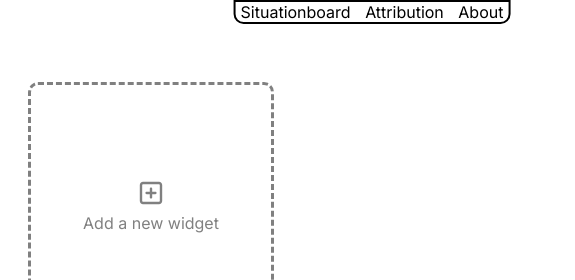
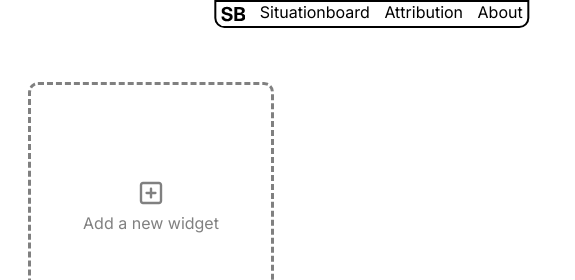
Before and after one commit to nouxinf/situationboard, a website: page public/index.html in a window 1280 px wide. Shown: the top 280 px of the page, 268-843 px from the left. Drawn offline with Linux system fonts and the light colour scheme; no server answers.

Commit message:
add situationboard icon to menu bar

```diff
--- a/public/index.html
+++ b/public/index.html
@@ -40,6 +40,11 @@
 	</head>
 	<body>
 		<div id="macaroni-heading">
+			<span id="icon-macaroni-span"
+				><img
+					id="icon-macaroni"
+					src="favicon.svg"
+			/></span>
 			<span id="situationboard-macaroni">Situationboard</span>
 			<span id="attribution-macaroni">Attribution</span>
 			<span id="about-macaroni">About</span>
--- a/public/macaroni.js
+++ b/public/macaroni.js
@@ -1,6 +1,11 @@
 const situationBoardSpan = document.getElementById("situationboard-macaroni");
+const situationBoardIconSpan = document.getElementById("icon-macaroni-span");
 
 situationBoardSpan.addEventListener("click", () => {
+	window.location.reload();
+});
+
+situationBoardIconSpan.addEventListener("click", () => {
 	window.location.reload();
 });
 
--- a/public/styles.css
+++ b/public/styles.css
@@ -328,3 +328,13 @@ dialog::backdrop {
 #about-dialog {
 	width: 90%;
 }
+
+#icon-macaroni {
+	width: 1.5rem;
+	height: auto;
+	vertical-align: middle;
+}
+
+#icon-macaroni-span {
+	padding: 0;
+}
```
